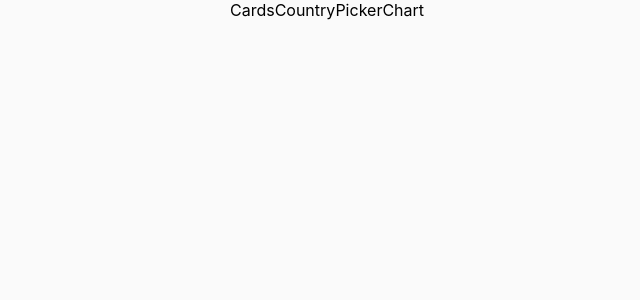
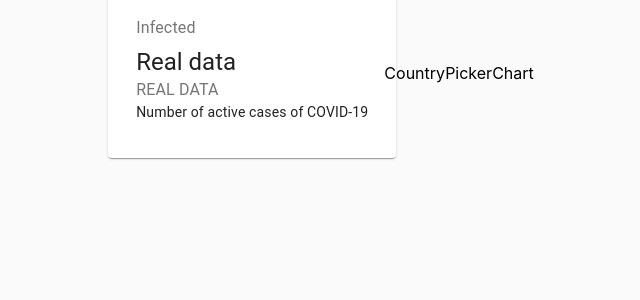
Before and after one commit to nwabuezenonso/virus-tracking-app, a React (Create React App) app: page / in a window 1280 px wide. Shown: the top 300 px of the page, without its empty margins (313-953 px from the left). Built offline with nearby package versions, Linux system fonts and the light colour scheme; no server answers.

Commit message:
initializing material-ui

```diff
--- a/package.json
+++ b/package.json
@@ -3,6 +3,7 @@
   "version": "0.1.0",
   "private": true,
   "dependencies": {
+    "@material-ui/core": "^4.12.4",
     "@testing-library/jest-dom": "^5.16.4",
     "@testing-library/react": "^13.1.1",
     "@testing-library/user-event": "^13.5.0",
--- a/src/App.js
+++ b/src/App.js
@@ -1,4 +1,4 @@
-import React, { Component } from 'react'
+import React from 'react'
 
 //importing several component file
 //folder automatically loads index file
@@ -8,18 +8,27 @@ import styles from './App.module.css';
 import { fetchData } from './api'
 
 class App extends React.Component {
+  //state is used for storing data
+  state = {
+    data: {},
+  }
 
   //loads the method when the component is mounted
   async componentDidMount(){
-    const data = await fetchData()
+    const fetchedData = await fetchData()
 
-    console.log(data)
+    //setting the state
+    this.setState({ data: fetchedData })
   }
 
   render(){
+    //taking the data from the state and share it using props
+    const { data } = this.state
+
+    //nesting components in a div
     return (
       <div className={styles.container}>
-        <Cards />
+        <Cards data={data}/>
         <CountryPicker />
         <Chart />
       </div>
--- a/src/api/index.js
+++ b/src/api/index.js
@@ -3,15 +3,14 @@ import axios from 'axios';
 const url  = 'https://covid19.mathdro.id/api';
 
 export const fetchData = async () => {
+
+    //try and catch block for error handling
     try {
+        //destructring data and its value from the url
         const { data: {confirmed, recovered, deaths, lastUpdate} } = await axios.get(url)
 
-        const modifiedData = {
-            confirmed,
-            recovered,
-            deaths,
-            lastUpdate,
-        }
+        //returning the value gotten from data
+       return { confirmed, recovered, deaths, lastUpdate, }
 
     }catch (error){
 
--- a/src/components/Cards/Cards.jsx
+++ b/src/components/Cards/Cards.jsx
@@ -1,9 +1,26 @@
 import React from 'react'
+import { Card, CardContent, Typography, Grid } from '@material-ui/core';
 
+import styles from './Cards.module.css'
 
-const Cards = () => {
+const Cards = (props) => {
+  //data runs twice because of the componentdidmount
+  console.log(props);
   return (
-    <div>Cards</div>
+    <div className={styles.container}>
+      <Grid container spacing={3} justifyContent="center">
+        {/* type of grid is item */}
+        {/* create a card component inside the grid followed by the content */}
+        <Grid item component={Card} >
+          <CardContent>
+            <Typography color="textSecondary" gutterBottom>Infected</Typography>
+            <Typography variant='h5'>Real data</Typography>
+            <Typography color='textSecondary'>REAL DATA</Typography>
+            <Typography variant='body2'>Number of active cases of COVID-19</Typography>
+          </CardContent>
+        </Grid>
+      </Grid>
+    </div>
   )
 }
 
```
Also changed, not shown: 1 other file (tests, documents, lock files or other folders).
